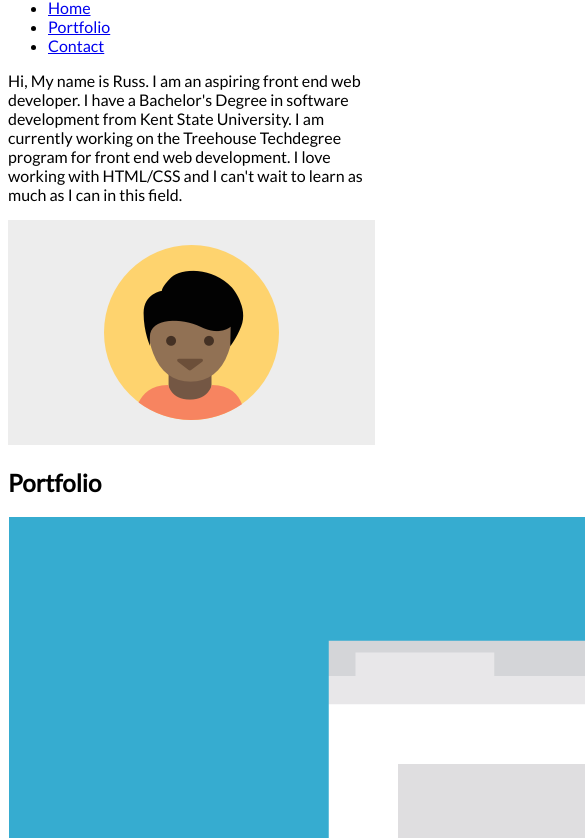
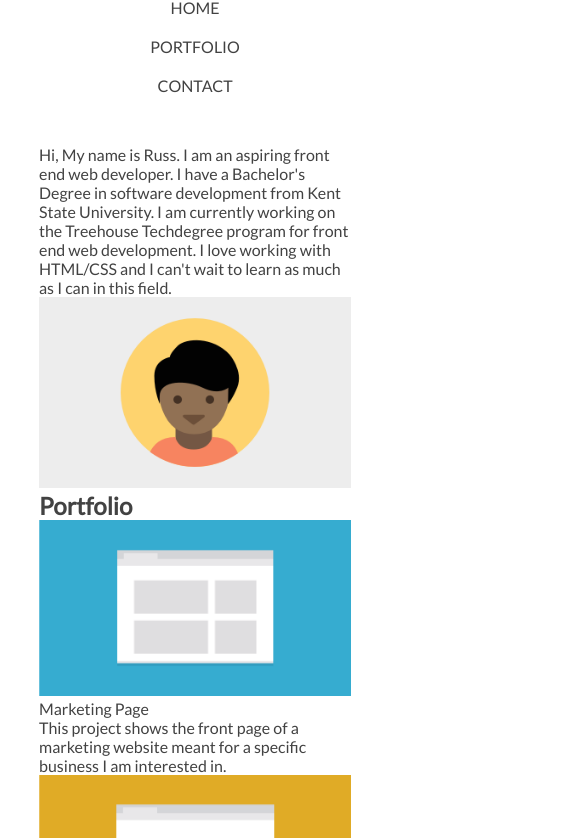
Before and after one commit to rperry99/TechDegree_Responsive_Layout, a plain HTML site: page index.html in a window 390 px wide. Shown: the part 71-909 px from the top of the page, 585 px wide, since content can reach past the window. Drawn offline with Linux system fonts and the light colour scheme.

Commit message:
Finished CSS for Navigation (Mobile)

```diff
--- a/css/styles.css
+++ b/css/styles.css
@@ -2,6 +2,49 @@
 @import url("https://fonts.googleapis.com/css?family=Lato");
 
 /* Base Styles */
+* {
+  box-sizing: border-box;
+  margin: 0;
+  padding: 0;
+}
 body {
   font-family: "Lato", sans-serif;
+  color: #424242;
 }
+.container {
+  width: 80%;
+  margin: 0 auto;
+}
+.portfolio-img,
+.profile-img {
+  max-width: 100%;
+}
+
+/* Header & Navigation */
+header {
+  text-align: center;
+  max-width: 100%;
+  margin-top: 20px;
+  margin-bottom: 50px;
+}
+
+nav ul li {
+  list-style: none;
+  text-transform: uppercase;
+  padding: 10px 0;
+}
+
+nav ul li:last-child {
+  padding-bottom: 0;
+  margin-bottom: 0;
+}
+
+nav a {
+  text-decoration: none;
+  display: block;
+}
+
+nav a:link,
+nav a:visited {
+  color: #424242;
+}
--- a/index.html
+++ b/index.html
@@ -3,96 +3,95 @@
 
 <head>
     <title>Responsive Layout</title>
-    <meta name='viewport' content='width=device-width, initial-scale=1'>
+    <meta name='viewport' content='width=device-width'>
     <link rel="stylesheet" href="css/styles.css">
 </head>
 
 <body>
     <header>
-        <div class="container">
+        <h1>Russ Perry</h1>
         <nav>
-                <h1>Russ Perry</h1>
             <ul>
                 <li><a href="#">Home</a></li>
                 <li><a href="#portfolio">Portfolio</a></li>
                 <li><a href="#contact">Contact</a></li>
             </ul>
         </nav>
-        </div>
+
     </header>
 
+    <main>
+        <div class="container">
             <!-- About Me -->
             <section id="about-me">
-        <div class="container">
-            <p>Hi, My name is Russ. I am an aspiring front end web developer. I have a Bachelor's Degree in software development
-                from Kent State University. I am currently working on the Treehouse Techdegree program for front end web
-                development. I love working with HTML/CSS and I can't wait to learn as much as I can in this field.</p>
-            <img src="img/responsive-layout-profile.png" alt="Placeholder image of Russ">
-        </div>
+                <p>Hi, My name is Russ. I am an aspiring front end web developer. I have a Bachelor's Degree in software
+                    development from Kent State University. I am currently working on the Treehouse Techdegree program for
+                    front end web development. I love working with HTML/CSS and I can't wait to learn as much as I can in
+                    this field.</p>
+                <img src="img/responsive-layout-profile.png" alt="Placeholder image of Russ" class='profile-img'>
             </section>
 
             <!-- Portfolio -->
             <section id="portfolio">
-        <div class="container">
                 <h2>Portfolio</h2>
                 <div class="card">
-                <img src="img/portfolio-1.png" alt="Placeholder for Portfolio Item 1">
+                    <img src="img/portfolio-1.png" alt="Placeholder for Portfolio Item 1" class='portfolio-img'>
                     <span class="card-title">Marketing Page</span>
                     <p>This project shows the front page of a marketing website meant for a specific business I am interested
                         in.
                     </p>
                 </div>
                 <div class="card">
-                <img src="img/portfolio-2.png" alt="Placeholder for Portfolio Item 2">
+                    <img src="img/portfolio-2.png" alt="Placeholder for Portfolio Item 2" class='portfolio-img'>
                     <span class="card-title">Search Page</span>
                     <p>This project searches through a specific database to find information that the user is trying to look
                         up.
                     </p>
                 </div>
                 <div class="card">
-                <img src="img/portfolio-3.png" alt="Placeholder for Portfolio Item 3">
+                    <img src="img/portfolio-3.png" alt="Placeholder for Portfolio Item 3" class='portfolio-img'>
                     <span class="card-title">Travel App</span>
-                <p>This project compares travel times based on different transportation methods and tells you the best one.</p>
-            </div>
-            <div class="card">
-                <img src="img/portfolio-4.png" alt="Placeholder for Portfolio Item 4">
-                <span class="card-title">Map of Favorite Spots</span>
-                <p>This project uses mapping apis to plot points for my favorite spots in the city for a do-it-yourself walking
-                    tour.
+                    <p>This project compares travel times based on different transportation methods and tells you the best
+                        one.
                     </p>
                 </div>
                 <div class="card">
-                <img src="img/portfolio-5.png" alt="Placeholder for Portfolio Item 5">
+                    <img src="img/portfolio-4.png" alt="Placeholder for Portfolio Item 4" class='portfolio-img'>
+                    <span class="card-title">Map of Favorite Spots</span>
+                    <p>This project uses mapping apis to plot points for my favorite spots in the city for a do-it-yourself
+                        walking tour.
+                    </p>
+                </div>
+                <div class="card">
+                    <img src="img/portfolio-5.png" alt="Placeholder for Portfolio Item 5" class='portfolio-img'>
                     <span class="card-title">Photo Gallery</span>
                     <p>This project shows photos from a recent trip to the viewer and allows them to easily navigate through
                         the photos.
                     </p>
                 </div>
                 <div class="card">
-                <img src="img/portfolio-6.png" alt="Placeholder for Portfolio Item 6">
+                    <img src="img/portfolio-6.png" alt="Placeholder for Portfolio Item 6" class='portfolio-img'>
                     <span class="card-title">Calculator</span>
                     <p>Someone can enter in the numbers they want, and press the big blue button to get the result.</p>
                 </div>
-        </div>
-
             </section> <!-- End #portfolio -->
 
             <section id="contact">
-        <div class="container">
                 <h3>Contact</h3>
-            <p>If you are interested in chatting or want more information about what I've been working on, I'd love to hear
-                from you!
+                <p>If you are interested in chatting or want more information about what I've been working on, I'd love to
+                    hear from you!
                 </p>
                 <p>Phone: <span>+1(111)555-1234</span></p>
                 <p>Email: <span>email@yoursite.com</span></p>
+            </section> <!-- End #contact -->
         </div>
-    </section> <!-- End #contact -->
+    </main>
+
+
 
     <footer>
-        <div class="container">
         <p class="name">Russ Perry</p>
         <a href="#top" class="back-to-top">Back to top</a>
-        </div>
     </footer>
 </body>
 
```
Also changed, not shown: mockups/responsive-website_desktop1024.png (added), mockups/responsive-website_mobile320.png (added), mockups/responsive-website_tablet768.png (added), 1 other file. Lines whose indentation alone changed are shown as unchanged.
